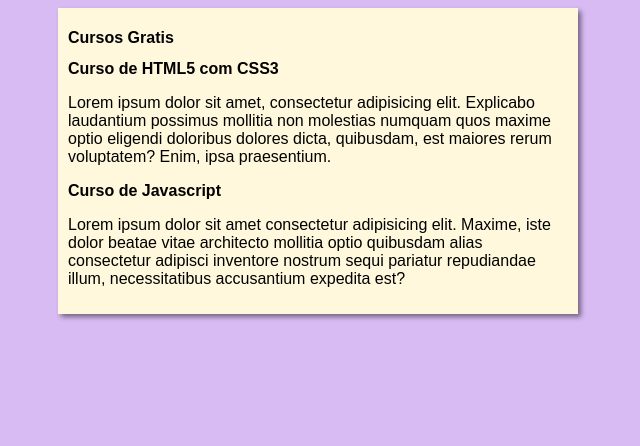
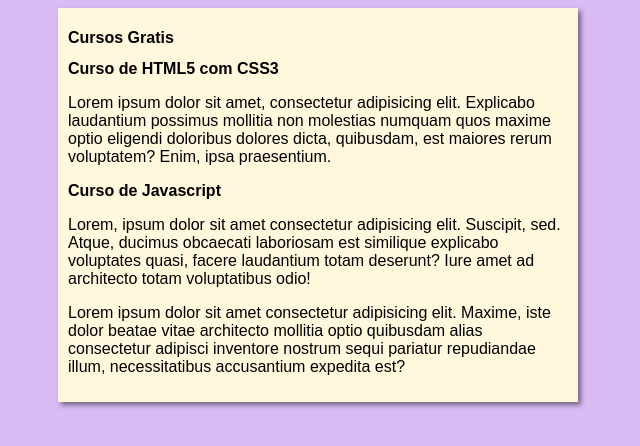
Before and after one commit to Jose-Lucas05/Projeto-site, a plain HTML site: page index.html in a window 1280 px wide. Shown: the whole page, without its empty margins (322-962 px from the left). Drawn offline with Linux system fonts and the light colour scheme.

Commit message:
Update index.html
add lorem

```diff
--- a/index.html
+++ b/index.html
@@ -17,6 +17,7 @@
         </article>
         <article>
             <h2>Curso de Javascript</h2>
+            <p>Lorem, ipsum dolor sit amet consectetur adipisicing elit. Suscipit, sed. Atque, ducimus obcaecati laboriosam est similique explicabo voluptates quasi, facere laudantium totam deserunt? Iure amet ad architecto totam voluptatibus odio!</p>
             <p>Lorem ipsum dolor sit amet consectetur adipisicing elit. Maxime, iste dolor beatae vitae architecto mollitia optio quibusdam alias consectetur adipisci inventore nostrum sequi pariatur repudiandae illum, necessitatibus accusantium expedita est?</p>
         </article>
     </main>
```
